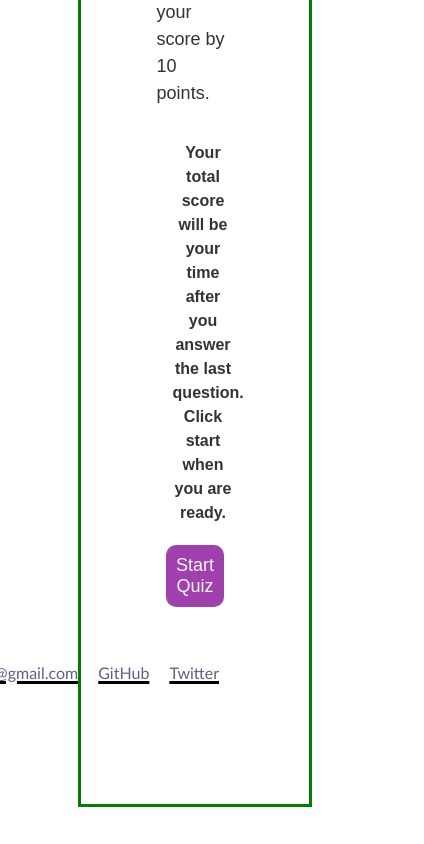
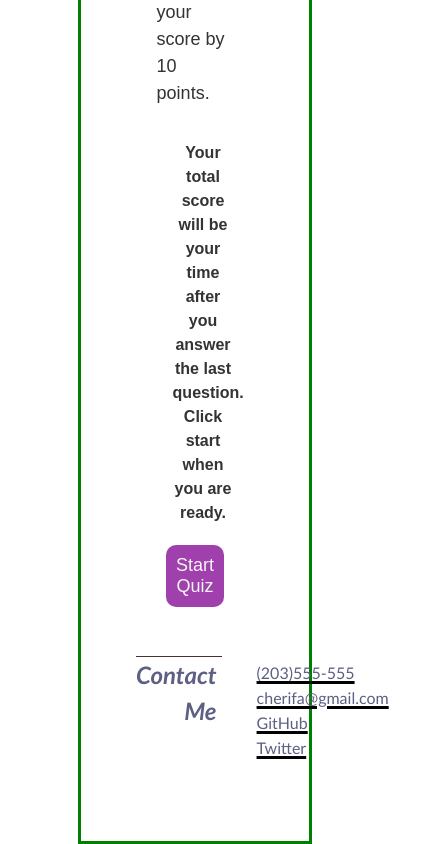
Before and after one commit to bchamidou/Module04_Challenge, a plain HTML site: page index.html in a window 390 px wide. Shown: the part 1453-2297 px from the top of the page, 424 px wide, since content can reach past the window. Before the commit the page ends 2260 px from the top, so only its background shows below. Drawn offline with Linux system fonts and the light colour scheme.

Commit message:
update Module04

```diff
--- a/Assets/css/style.css
+++ b/Assets/css/style.css
@@ -234,8 +234,8 @@ width: 100%;
 border-radius: 8px;
 align-self: center;
 justify-content: center;
-display: flex;
-flex-direction: column;
+/* display: flex;
+flex-direction: column; */
 color: var(--text-dark);
 }
 
@@ -252,11 +252,9 @@ color: var(--text-dark);
 .contact_title{
   display: flex;
   justify-content: space-between;
-  justify-content: flex-end;
   padding: 5px;
   margin: 0,auto;
   margin-top:4px;
-  object-fit:cover;
 }
 
 .contact_me h2{
@@ -276,4 +274,8 @@ color: var(--text-dark);
     gap: 0;
     margin: 0;
   }
+  .text_contact ul {
+    display: block;
+    color: var(--text-dark);
+    }
 }
--- a/Assets/js/script.js
+++ b/Assets/js/script.js
@@ -132,9 +132,8 @@ function clearStatusClass(element) {
 };
 
 // Save scores
-
 function saveScore() {
-    clearInterval(timerID);
+    clearInterval(timerInterval);
     timerEl.textContent = "Time: " + timeRemain;
     setTimeout(function () {
         questionContainerEl.classList.add("hide");
```
Also changed, not shown: 1 other file.
